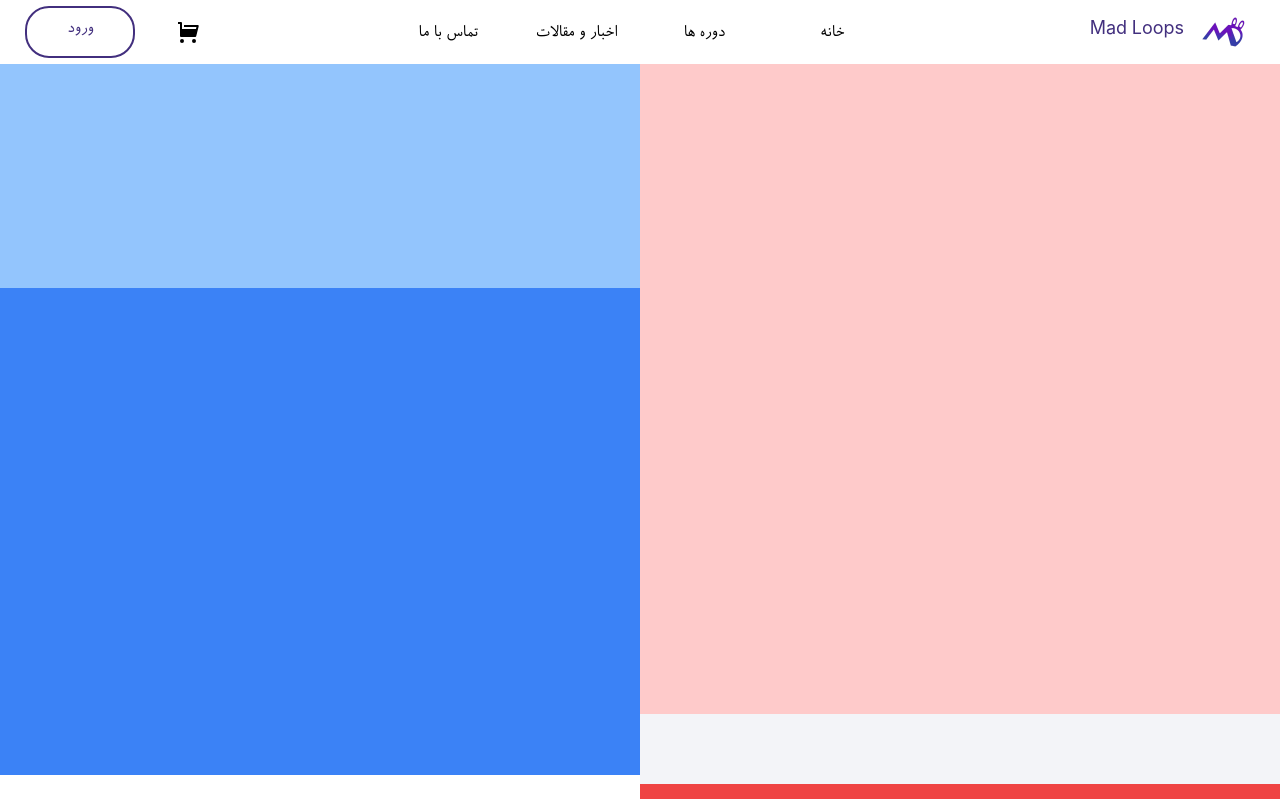
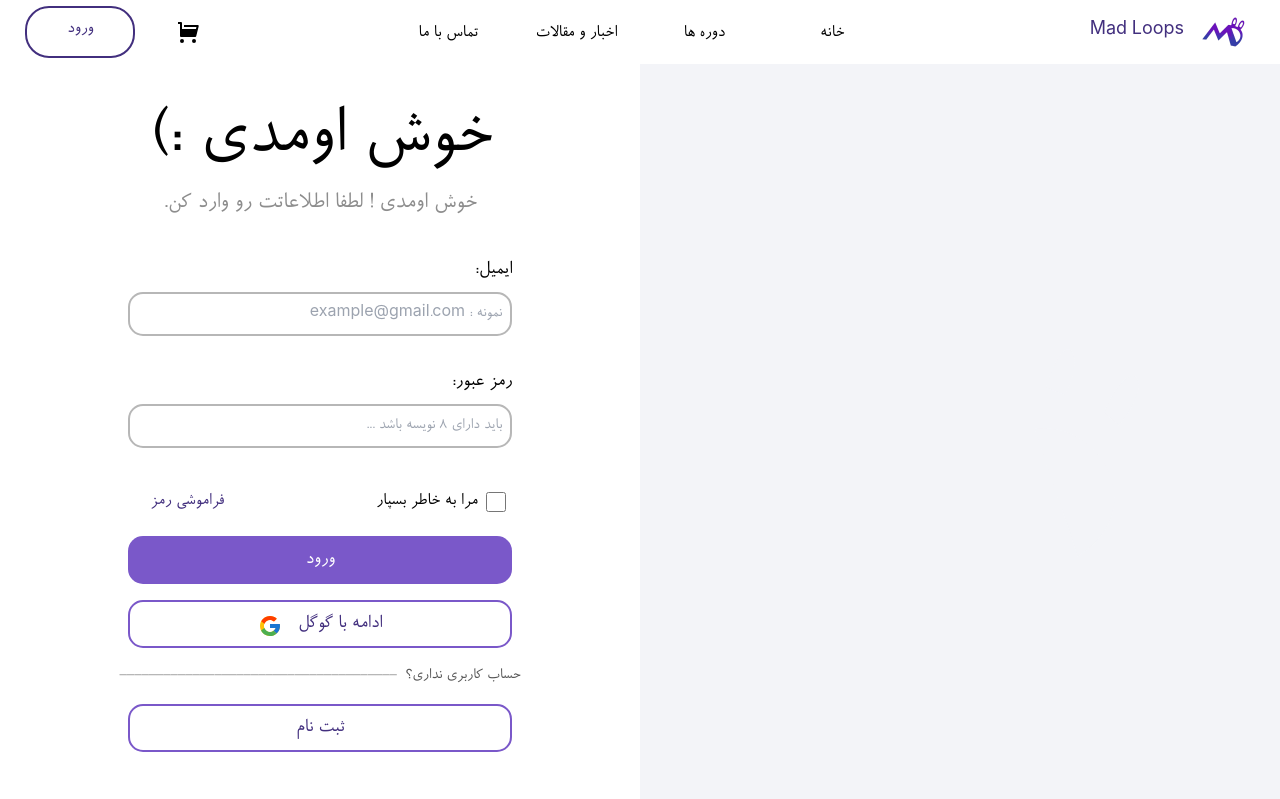
Before and after one commit to msafarianarkuli/madloops, a React (Create React App) app: page /login in a window 1280 px wide. Shown: the top 799 px of the page. Built offline with nearby package versions, Linux system fonts and the light colour scheme.

Commit message:
login done

```diff
--- a/src/App.css
+++ b/src/App.css
@@ -56,6 +56,14 @@
     box-shadow: 0 0 10px #e2e2e2;
   }
 
+  .input-shadow {
+    box-shadow: 0 0 0 4px #C7AFFC;
+  }
+
+  .button-shadow {
+    box-shadow: 0 0 6px 3px #C7AFFC;
+  }
+
   .course-Detail-container {
     @apply custom-shadow rounded-lg mb-8 overflow-hidden;
   }
--- a/src/Components/common/Animate-Login-SVG/animate-login-svg.component.jsx
+++ b/src/Components/common/Animate-Login-SVG/animate-login-svg.component.jsx
@@ -10,6 +10,7 @@ const AnimateLoginSvg = () => {
   return (
     <div className="">
       <svg
+       className="xl:w-96 lg:w-72 md:w-60"
         id="logo"
         width="678"
         height="463"
--- a/src/Components/common/Animate-Login-SVG/animate-login-svg.styles.scss
+++ b/src/Components/common/Animate-Login-SVG/animate-login-svg.styles.scss
@@ -1,15 +1,14 @@
 #logo {
-  width: 420px;
   position: absolute;
   top: 50%;
   left: 50%;
   transform: translate(-50%, -50%);
-  animation: fill 25.5s ease forwards;
+  animation: fill 26.5s ease forwards;
 }
 
 #logo path:nth-child(1) {
-  stroke-dasharray: 2021px;
-  stroke-dashoffset: 2021px;
+  stroke-dasharray: 2020px;
+  stroke-dashoffset: 2020px;
   animation: line-anim 7s ease forwards 0.7s;
 }
 
--- a/src/Components/common/Inputs/TextInputs/InputFeild.jsx
+++ b/src/Components/common/Inputs/TextInputs/InputFeild.jsx
@@ -4,18 +4,19 @@ import { useField } from "formik";
 const InputFeild = ({
   label,
   classInput,
-  formLabel,
-  name,
+  classLabel,
+  id,
   classError,
+  classForm,
   ...props
 }) => {
   const [field, meta] = useField(props);
   return (
-    <div>
-      <label htmlFor={name} className={formLabel} {...props}>
+    <div className={classForm}>
+      <label htmlFor={id} className={classLabel} {...props}>
         {label}
       </label>
-      <input className={classInput} id={name} {...props} {...field} />
+      <input className={classInput} id={id} {...props} {...field} />
       {meta.touched && meta.error ? (
         <div className={classError}>{meta.error}</div>
       ) : null}
--- a/src/Components/content/Login/login.component.jsx
+++ b/src/Components/content/Login/login.component.jsx
@@ -1,18 +1,168 @@
+import { Formik, Form } from "formik";
+import * as Yup from "yup";
 import React from "react";
+import AnimateLoginSvg from "../../common/Animate-Login-SVG/animate-login-svg.component";
+import { FieldName } from "../../common/field-name-component/field-name.component";
+import { Button } from "../../common/button-component/button.component";
+import InputFeild from "../../common/Inputs/TextInputs/InputFeild";
+import { FcGoogle } from "react-icons/fc";
 
 const Login = () => {
+  // const validate = (values) => {
+  //   let errors = {};
+  //   const regex = /^[^\s@]+@[^\s@]+\.[^\s@]{2,}$/i;
+  //   if (!values.email) {
+  //     errors.email = "Email is required";
+  //   } else if (!regex.test(values.email)) {
+  //     errors.email = "Invalid Email";
+  //   }
+  //   if (!values.password) {
+  //     errors.password = "Password is required";
+  //   } else if (values.password.length < 4) {
+  //     errors.password = "Password too short";
+  //   }
+  //   return errors;
+  // };
+
   return (
     <div className="container m-auto">
       <div className="grid grid-cols-2 h-screen">
-        <div className="col-span-1 bg-lite-gray relative">
-          <div className="h-650 bg-red-200"></div>
-          <div className="h-20 w-full bg-red-500 absolute bottom-0">
-            <img className="w-12 m-auto mt-4 hover:scale-110 duration-300 cursor-pointer" src={require("../../../Assets/img-auth/home.png")} alt="home" />
+        <div className="col-span-1 lg:block hidden bg-lite-gray relative">
+          <div className="h-650">
+            <AnimateLoginSvg />
+          </div>
+          <div className="h-20 w-full absolute bottom-0">
+            <img
+              className="w-12 m-auto mt-4 hover:scale-110 duration-300 cursor-pointer animate-[onLoadHome_2s_ease-in-out]"
+              src={require("../../../Assets/img-auth/home.png")}
+              alt="home"
+            />
           </div>
         </div>
-        <div className="col-span-1 bg-white">
-          <div className="h-56 bg-blue-300"></div>
-          <div className="h-[487px] bg-blue-500"></div>
+        <div className="lg:col-span-1 col-span-2 bg-white animate-[onLoadAnim_2s_ease-in-out]">
+          <div className="sm:h-48 h-44">
+            <FieldName
+              showH2
+              showP
+              classH2Field="lg:text-7xl sm:text-5xl text-4xl pt-10 text-center"
+              title="خوش اومدی :)"
+              classPfield="lg:text-2xl sm:text-xl text-lg text-deep-gray pt-3 text-center"
+              field="خوش اومدی ! لطفا اطلاعاتت رو وارد کن."
+            />
+          </div>
+          <div className="h-[487px]">
+            <Formik
+              initialValues={{
+                email: "",
+                password: "",
+              }}
+              validationSchema={Yup.object({
+                email: Yup.string()
+                  .email("الگوی وارد شده صحیح نمی باشد")
+                  .required("لطفا فیلد ایمیل را پر کنید")
+                  .matches(
+                    /^[^\s@]+@[^\s@]+\.[^\s@]{2,}$/i,
+                    "دامنه ایمیل را به درستی وارد کنید"
+                  ),
+                password: Yup.string()
+                  .required("لطفا رمز عبور خود را وارد کنید")
+                  .matches(
+                    /^(?=.[a-z])(?=.[A-Z])(?=.[0-9])(?=.[!@#$%^&*])(?=.{8,})/,
+                    "باید شامل 8 نویسه، یک حروف بزرگ ، یک عدد و یک نویسه خاص باشد"
+                  ),
+              })}
+              onSubmit={(values) => {
+                console.log(values);
+                alert(JSON.stringify(values));
+              }}
+            >
+              <Form>
+                <div className="h-28 flex justify-center">
+                  <InputFeild
+                    classForm="flex flex-col"
+                    label="ایمیل:"
+                    name="email"
+                    type="text"
+                    id="email"
+                    classInput="sm:w-96 w-80 p-2 mb-1 border-2 border-[#B7B7B7] focus:border-transparent focus:input-shadow bg-white rounded-[15px] outline-none duration-300"
+                    classLabel="text-xl mb-2"
+                    placeholder="نمونه : example@gmail.com"
+                    classError="text-red-500 h-[20px] mb-1 mr-1"
+                  />
+                </div>
+                <div className="h-24 flex justify-center">
+                  <InputFeild
+                    classForm="flex flex-col"
+                    label="رمز عبور:"
+                    name="password"
+                    type="password"
+                    id="password"
+                    classInput="sm:w-96 w-80 p-2 mb-1 border-2 border-[#B7B7B7] focus:border-transparent focus:input-shadow bg-white rounded-[15px] outline-none duration-300"
+                    classLabel="text-xl mb-2"
+                    placeholder="باید دارای 8 نویسه باشد ..."
+                    classError="text-red-500 h-[20px] mb-1 mr-1"
+                  />
+                </div>
+                <div className="h-10 md:mt-5 sm:mt-3 mt-3 grid grid-cols-2">
+                  <div className="col-span-1">
+                    <InputFeild
+                      label="مرا به خاطر بسپار"
+                      name="rememberMe"
+                      type="checkbox"
+                      id="rememberMe"
+                      classInput="float-left w-5 h-5 m-2"
+                      classLabel="float-left text-lg sm:ml-14 ml-6 mt-1"
+                    />
+                  </div>
+                  <div className="col-span-1">
+                    <Button className="text-lg mt-1 sm:mr-24 mr-20 text-deep-purple">
+                      فراموشی رمز
+                    </Button>
+                  </div>
+                </div>
+                <div className="mt-2 h-14 flex justify-center">
+                  <Button
+                    className="bg-button-purple text-white sm:w-96 w-80 text-xl h-12 mt-1 text-center rounded-[15px] hover:button-shadow duration-300 ease-in-out"
+                    ButtonType="submit"
+                  >
+                    ورود
+                  </Button>
+                </div>
+                <div className="mt-2 h-14 flex justify-center">
+                  <Button
+                    className="relative border-2 border-button-purple text-deep-purple sm:w-96 w-80 text-xl h-12 mt-1 text-right sm:pr-32 pr-24 rounded-[15px] hover:button-shadow duration-300
+                    ease-in-out group"
+                    ButtonType="submit"
+                  >
+                    ادامه با گوگل
+                    <FcGoogle className="text-2xl absolute sm:left-32 left-24 top-3 group-hover:text-3xl group-hover:top-2 duration-200" />
+                  </Button>
+                </div>
+                <div className="mt-2 h-8 flex justify-center text-sick-gray">
+                  <FieldName
+                    showP
+                    field="حساب کاربری نداری؟"
+                    classPfield="mt-1 ml-2 text-cool-gray"
+                  />
+                  <div className="sm:block hidden">
+                    ______________________________________
+                  </div>
+                  <div className="sm:hidden block">
+                    ____________________________
+                  </div>
+                </div>
+                <div className="mt-2 h-14 flex justify-center">
+                  <Button
+                    className="border-2 border-button-purple text-deep-purple sm:w-96 w-80 text-xl h-12 mt-1 text-center rounded-[15px] hover:button-shadow duration-300
+                    ease-in-out hover:bg-button-purple hover:text-white"
+                    ButtonType="submit"
+                  >
+                    ثبت نام
+                  </Button>
+                </div>
+              </Form>
+            </Formik>
+          </div>
         </div>
       </div>
     </div>
--- a/tailwind.config.js
+++ b/tailwind.config.js
@@ -40,10 +40,30 @@ module.exports = {
       colors: {
         "deep-purple": "#422F7E",
         "lite-purple": "#7F56DA",
+        "button-purple" : "#7A58C9",
         "dark-purple": "#756496",
         "lite-pink": "#F4EBFD",
         "lite-white": "#F9F9FF",
         "lite-gray": "#F3F4F8",
+        "deep-gray": "#8D8D8D",
+        "sick-gray": "#B7B7B7",
+        "cool-gray": "#555555",
+      },
+      keyframes: {
+        onLoadAnim: {
+          '0%': { transform: 'translateY(-200px)' },
+          '25%': { transform: 'translateY(0)' },
+          '50%': { transform: 'translateY(-40px)' },
+          '100%': { transform: 'translateY(0)' },
+        },
+        onLoadHome: {
+          '0%': { transform: 'translateX(-300px)' },
+          '100%': { transform: 'translateX(0)' },
+        },
+      },
+      animation: {
+        onLoadAnim: 'onLoadAnim 2s ease-in-out',
+        onLoadHome: 'onLoadHome 2s ease-in-out',
       },
     },
   },
```
